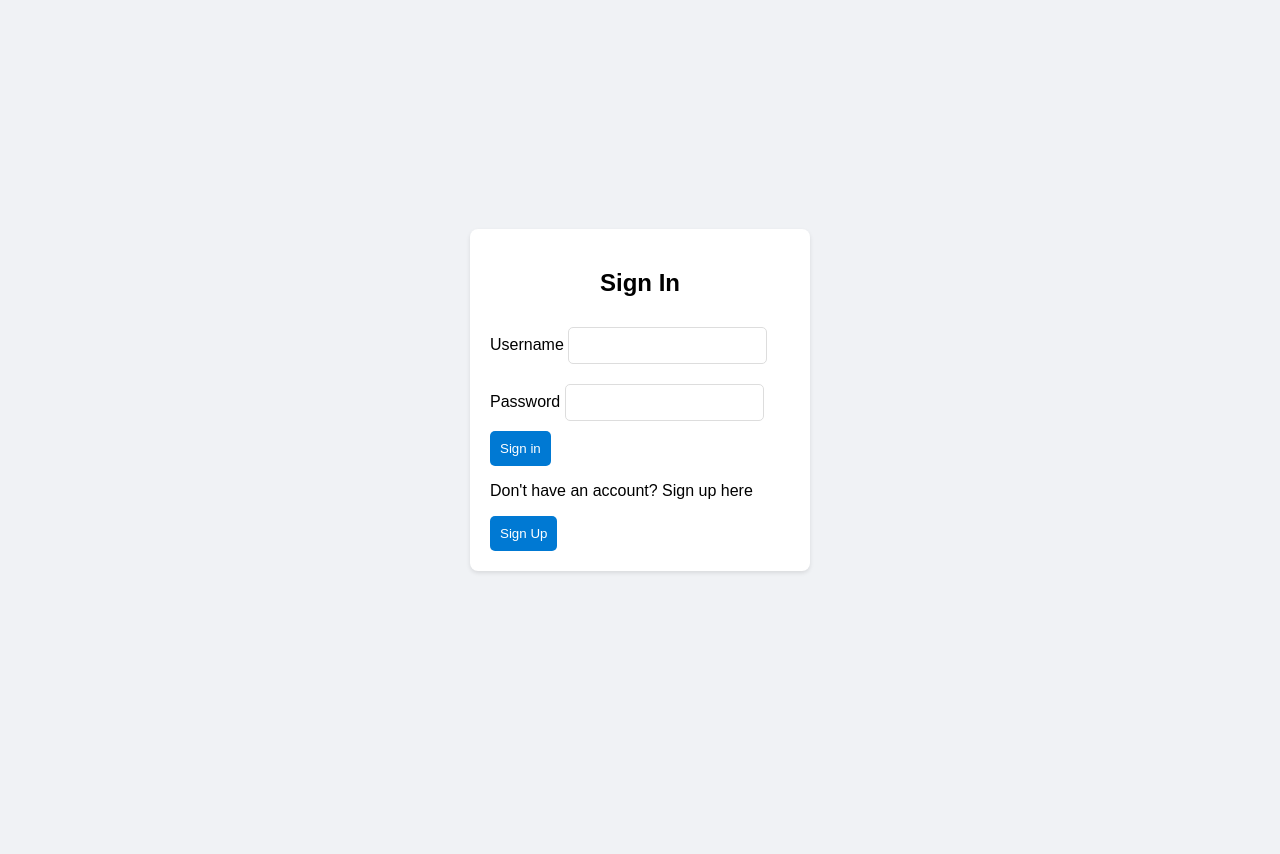
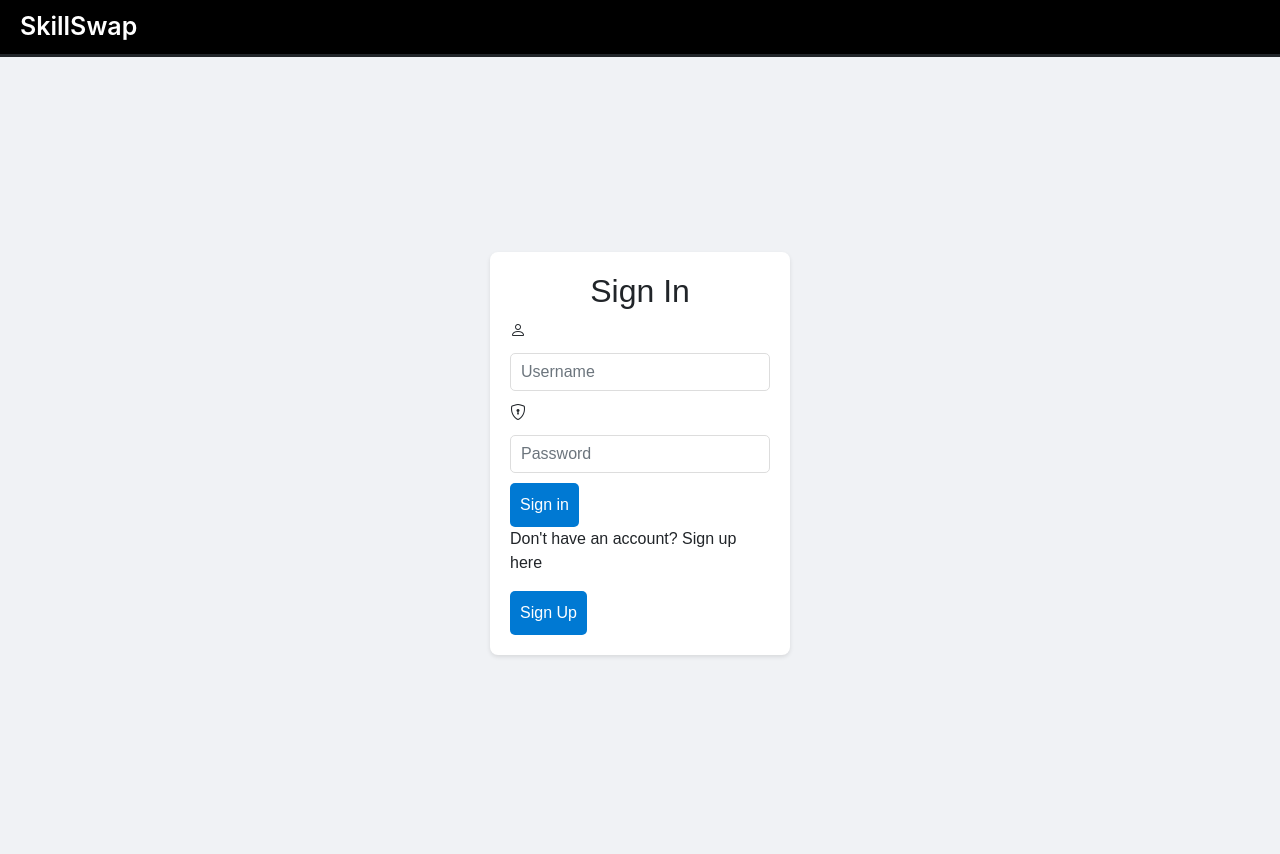
Before and after one commit to VangSang0/SkillSwap, a Flask app: page / in a window 1280 px wide. Before the commit the page ends 573 px from the top, so only its background shows below. Run offline with Flask 3, Linux system fonts and the light colour scheme.

Commit message:
updated sign in html design

```diff
--- a/templates/sign_in.html
+++ b/templates/sign_in.html
@@ -4,9 +4,22 @@
     <meta charset="UTF-8">
     <meta name="viewport" content="width=device-width, initial-scale=1.0">
     <title>Sign in | SkillSwap</title>
+    <link rel="stylesheet" href="https://cdn.jsdelivr.net/npm/bootstrap-icons@1.11.3/font/bootstrap-icons.min.css">
+    <link rel="stylesheet" href="https://cdn.jsdelivr.net/npm/bootstrap@4.1.3/dist/css/bootstrap.min.css" integrity="sha384-MCw98/SFnGE8fJT3GXwEOngsV7Zt27NXFoaoApmYm81iuXoPkFOJwJ8ERdknLPMO" crossorigin="anonymous">
     <link href="{{url_for('static', filename='style.css')}}" rel="stylesheet" type="text/css">
 </head>
-<body class="signup">
+<body>
+    <header>
+        <nav class="navbar">
+            <div class="logo">
+                <p>
+                    SkillSwap
+                </p>
+            </div>
+        </nav>
+    </header>
+    <main class="signup">
+
         <div class="welcome">
             <h3 class="welcome-message">
                 {% for message in get_flashed_messages() %}
@@ -24,7 +37,7 @@
         <div class="signup-container">
             <h2>Sign In</h2>
             <form class="signing-in" action="/signing-in" method="post">
-            <label for="username" class="form-label">Username</label>
+                <!-- <label for="username" class="form-label">Username</label> -->
                 {% for message in get_flashed_messages() %}
 
                     {% if "Invalid" in message %}
@@ -35,8 +48,12 @@
 
                     {% endif %}
                 {% endfor %}
-            <input type="text" class="form-control" id="username" name="username" required>
-            <label for="password" class="form-label">Password</label>
+                <div class="username-cont">
+                    <i class="bi bi-person"></i>
+                    <input type="text" class="form-control" id="username1" name="username" placeholder="Username" required>
+                </div>
+
+                <!-- <label for="password" class="form-label">Password</label> -->
                 {% for message in get_flashed_messages() %}
 
                     {% if "Invalid" in message %}
@@ -47,7 +64,11 @@
 
                     {% endif %}
                 {% endfor %}
-            <input type="password" class="form-control" id="password" name="password" required>
+                <div class="password-cont">
+                    <i class="bi bi-shield-lock"></i>
+                    <input type="password" class="form-control" id="password" name="password" placeholder="Password"required>
+                </div>
+
                 <button class="sign-up" type="submit">Sign in</button>
             </form>
             <form action="/sign-up" method="get">
@@ -56,6 +77,8 @@
             </form>
         </div>
 
+    </main>
+</body>
 
-</body>
+
 </html>
```
Lines whose indentation alone changed are shown as unchanged.
